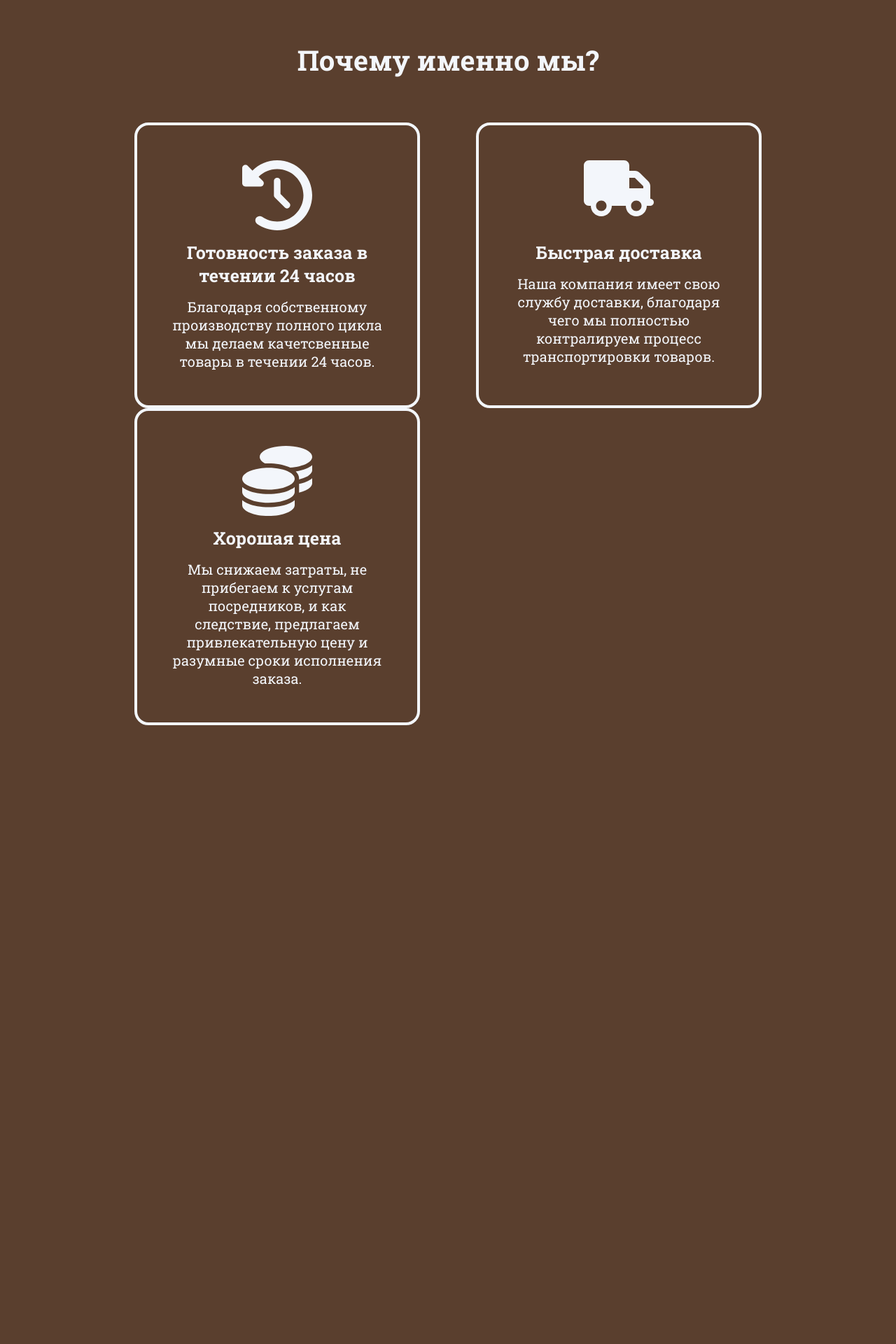
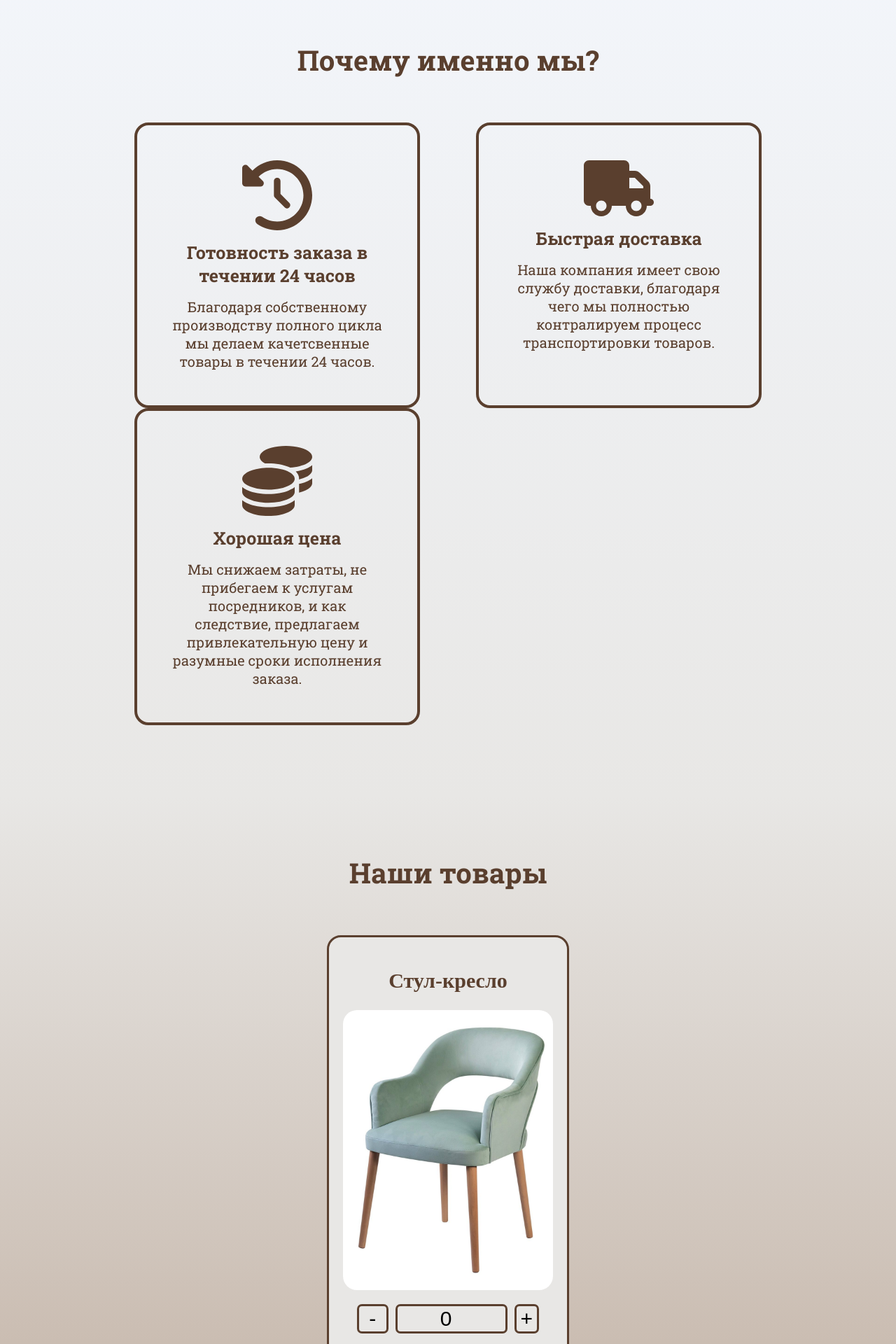
Before and after one commit to gleb-bread/landing, a PHP site: page / in a window 1280 px wide. Shown: the part 880-2800 px from the top of the page at 70% size. Before the commit the page ends 1916 px from the top, so only its background shows below. Run offline with PHP 8.4, Linux system fonts and the light colour scheme; some libraries are stand-ins or nearby versions.

Commit message:
add product

```diff
--- a/index.html
+++ b/index.html
@@ -25,6 +25,12 @@
                 <li class="menu__item"><a href="" class="menu__link">Свяжитесь с нами</a></li>
                 <li class="menu__item"><a href="" class="menu__link">Адрес</a></li>
             </ul>
+        </div>
+        <div class="menu__basket">
+            <svg xmlns="http://www.w3.org/2000/svg" viewBox="0 0 576 512">
+                <path
+                    d="M171.7 191.1H404.3L322.7 35.07C316.6 23.31 321.2 8.821 332.9 2.706C344.7-3.409 359.2 1.167 365.3 12.93L458.4 191.1H544C561.7 191.1 576 206.3 576 223.1C576 241.7 561.7 255.1 544 255.1L492.1 463.5C484.1 492 459.4 512 430 512H145.1C116.6 512 91 492 83.88 463.5L32 255.1C14.33 255.1 0 241.7 0 223.1C0 206.3 14.33 191.1 32 191.1H117.6L210.7 12.93C216.8 1.167 231.3-3.409 243.1 2.706C254.8 8.821 259.4 23.31 253.3 35.07L171.7 191.1zM191.1 303.1C191.1 295.1 184.8 287.1 175.1 287.1C167.2 287.1 159.1 295.1 159.1 303.1V399.1C159.1 408.8 167.2 415.1 175.1 415.1C184.8 415.1 191.1 408.8 191.1 399.1V303.1zM271.1 303.1V399.1C271.1 408.8 279.2 415.1 287.1 415.1C296.8 415.1 304 408.8 304 399.1V303.1C304 295.1 296.8 287.1 287.1 287.1C279.2 287.1 271.1 295.1 271.1 303.1zM416 303.1C416 295.1 408.8 287.1 400 287.1C391.2 287.1 384 295.1 384 303.1V399.1C384 408.8 391.2 415.1 400 415.1C408.8 415.1 416 408.8 416 399.1V303.1z" />
+            </svg>
         </div>
     </header>
     <section class="hero">
@@ -73,7 +79,7 @@
             </div>
             <div class="positive-list__border">
                 <div class="positive-list__item">
-                    <div class="positive-list__icon">
+                    <div class="positive-list__icon" style="width: 100px; height: 80px">
                         <svg xmlns="http://www.w3.org/2000/svg" viewBox="0 0 640 512">
                             <path
                                 d="M368 0C394.5 0 416 21.49 416 48V96H466.7C483.7 96 499.1 102.7 512 114.7L589.3 192C601.3 204 608 220.3 608 237.3V352C625.7 352 640 366.3 640 384C640 401.7 625.7 416 608 416H576C576 469 533 512 480 512C426.1 512 384 469 384 416H256C256 469 213 512 160 512C106.1 512 64 469 64 416H48C21.49 416 0 394.5 0 368V48C0 21.49 21.49 0 48 0H368zM416 160V256H544V237.3L466.7 160H416zM160 368C133.5 368 112 389.5 112 416C112 442.5 133.5 464 160 464C186.5 464 208 442.5 208 416C208 389.5 186.5 368 160 368zM480 464C506.5 464 528 442.5 528 416C528 389.5 506.5 368 480 368C453.5 368 432 389.5 432 416C432 442.5 453.5 464 480 464z" />
@@ -107,6 +113,27 @@
             </div>
         </div>
     </section>
+    <section class="shop">
+        <div class="shop__title">
+            <h2>Наши товары</h2>
+        </div>
+        <div class="shop__product">
+            <div class="shop__product__title">
+                <h2>Стул-кресло</h2>
+            </div>
+            <div class="shop__product__icon">
+            </div>
+            <div class="shop__product__counter">
+                <input type="button" value=" - " class="shop__product__counter__neg">
+                <input type="number" name="" value="0" id="" readonly="readonly" class="shop__product__counter__value">
+                <input type="button" value="+" class="shop__product__counter__pos">
+            </div>
+            <div class="shop__product__price">
+                <span>4000р</span>
+            </div>
+            <input type="button" value="Добавить в корзину" class="shop__product__get">
+        </div>
+    </section>
     <script src="js/script.js"></script>
     <script src="https://kit.fontawesome.com/24e4b4339a.js" crossorigin="anonymous"></script>
 </body>
--- a/sass/_global.sass
+++ b/sass/_global.sass
@@ -1,5 +1,4 @@
 @import "variables"
 body
-    background-color: $dark
     margin: 0
     padding: 0
--- a/sass/_header.sass
+++ b/sass/_header.sass
@@ -22,5 +22,21 @@
     &__link
         color: $dark
         text-decoration: none
+    &__basket
+        padding: 5px
+        border: 3px solid $dark
+        border-radius: 50%
+        display: flex
+        justify-content: center
+        align-items: center
+        height: 45px
+        margin-right: 50px
+        &>svg
+            fill: $dark
+            width: 45px
+
 header
     background-color: $light
+    display: flex
+    justify-content: space-around
+    align-items: center
--- a/sass/_positive-list.sass
+++ b/sass/_positive-list.sass
@@ -1,5 +1,8 @@
 @import "variables"
 .positive-list
+    background: -webkit-linear-gradient(180deg, rgb(243, 246, 251), rgb(232, 231, 229))
+    background: -moz-linear-gradient(180deg, rgb(243, 246, 251), rgb(232, 231, 229))
+    background: linear-gradient(180deg, rgb(243, 246, 251), rgb(232, 231, 229))
     &__block
         width: 70%
         display: flex
@@ -8,7 +11,7 @@
         padding: 100px
         flex-wrap: wrap
     &__border
-        border: 4px solid $light
+        border: 4px solid $dark
         border-radius: 20px
         width: 300px
         padding: 50px
@@ -21,11 +24,11 @@
         justify-content: start
         align-items: center
         font-family: $fontFamily
-        color: $light
+        color: $dark
         text-align: center
     &__icon
         align-self: center
-        fill: $light
+        fill: $dark
     &__title
         font-size: 25px
         font-weight: 700
@@ -43,4 +46,4 @@
                 text-align: center
                 font-size: 40px
                 font-family: $fontFamily
-                color: $light
+                color: $dark
--- /dev/null
+++ b/sass/_shop.sass
@@ -0,0 +1,76 @@
+.shop
+    padding: 50px
+    background: -webkit-linear-gradient(180deg, rgb(232, 231, 229), rgb(196, 180, 167))
+    background: -moz-linear-gradient(180deg, rgb(232, 231, 229), rgb(196, 180, 167))
+    background: linear-gradient(180deg, rgb(232, 231, 229), rgb(196, 180, 167))
+    display: flex
+    flex-direction: column
+    align-items: center
+    &__title
+        margin-bottom: 30px
+        &>h2
+            font-family: $fontFamily
+            font-size: 40px
+            color: $dark
+    &__product
+        display: flex
+        flex-direction: column
+        align-items: center
+        border: 3px solid $dark
+        border-radius: 20px
+        padding: 20px
+        width: 300px
+        background-color: #E8E7E5
+        &__title
+            &>h2
+                font-size: 30px
+                text-align: center
+                color: $dark
+                font-weight: 600
+        &__icon
+            height: 400px
+            width: 100%
+            background-image: url('../style/img/product_1jpg.jpg')
+            background-size: cover
+            background-position: center
+            border-radius: 20px
+            margin-bottom: 20px
+        &__counter
+            display: flex
+            justify-content: center
+            margin-bottom: 5px
+            &__neg
+                display: block
+                margin-bottom: 10px
+                background-color: #E8E7E5
+                font-size: 30px
+                border: 3px solid $dark
+                border-radius: 7px
+            &__value
+                display: block
+                margin: 0 10px 10px 10px
+                text-align: center
+                background-color: #E8E7E5
+                border: 3px solid $dark
+                border-radius: 7px
+                font-size: 30px
+                width: 50%
+            &__pos
+                display: block
+                margin-bottom: 10px
+                background-color: #E8E7E5
+                font-size: 30px
+                border: 3px solid $dark
+                border-radius: 7px
+        &__get
+            background-color: #E8E7E5
+            font-size: 20px
+            border: 3px solid $dark
+            border-radius: 7px
+            font-family: $fontFamily
+            padding: 5px
+        &__price
+            font-size: 30px
+            font-family: $fontFamily
+            color: $dark
+            margin-bottom: 10px
--- a/sass/index.sass
+++ b/sass/index.sass
@@ -3,3 +3,4 @@
 @import "variables"
 @import "hero"
 @import "positive-list"
+@import "shop"
--- a/style/index.css
+++ b/style/index.css
@@ -1,5 +1,4 @@
 body {
-  background-color: #5A3F2E;
   margin: 0;
   padding: 0;
 }
@@ -32,9 +31,26 @@ body {
   color: #5A3F2E;
   text-decoration: none;
 }
+.menu__basket {
+  padding: 5px;
+  border: 3px solid #5A3F2E;
+  border-radius: 50%;
+  display: flex;
+  justify-content: center;
+  align-items: center;
+  height: 45px;
+  margin-right: 50px;
+}
+.menu__basket > svg {
+  fill: #5A3F2E;
+  width: 45px;
+}
 
 header {
   background-color: #F3F6FB;
+  display: flex;
+  justify-content: space-around;
+  align-items: center;
 }
 
 .hero__block {
@@ -72,6 +88,11 @@ header {
   margin: 0;
 }
 
+.positive-list {
+  background: -webkit-linear-gradient(180deg, rgb(243, 246, 251), rgb(232, 231, 229));
+  background: -moz-linear-gradient(180deg, rgb(243, 246, 251), rgb(232, 231, 229));
+  background: linear-gradient(180deg, rgb(243, 246, 251), rgb(232, 231, 229));
+}
 .positive-list__block {
   width: 70%;
   display: flex;
@@ -81,7 +102,7 @@ header {
   flex-wrap: wrap;
 }
 .positive-list__border {
-  border: 4px solid #F3F6FB;
+  border: 4px solid #5A3F2E;
   border-radius: 20px;
   width: 300px;
   padding: 50px;
@@ -96,12 +117,12 @@ header {
   justify-content: start;
   align-items: center;
   font-family: "Roboto Slab", sans-serif;
-  color: #F3F6FB;
+  color: #5A3F2E;
   text-align: center;
 }
 .positive-list__icon {
   align-self: center;
-  fill: #F3F6FB;
+  fill: #5A3F2E;
 }
 .positive-list__title {
   font-size: 25px;
@@ -123,5 +144,93 @@ header {
   text-align: center;
   font-size: 40px;
   font-family: "Roboto Slab", sans-serif;
-  color: #F3F6FB;
+  color: #5A3F2E;
+}
+
+.shop {
+  padding: 50px;
+  background: -webkit-linear-gradient(180deg, rgb(232, 231, 229), rgb(196, 180, 167));
+  background: -moz-linear-gradient(180deg, rgb(232, 231, 229), rgb(196, 180, 167));
+  background: linear-gradient(180deg, rgb(232, 231, 229), rgb(196, 180, 167));
+  display: flex;
+  flex-direction: column;
+  align-items: center;
+}
+.shop__title {
+  margin-bottom: 30px;
+}
+.shop__title > h2 {
+  font-family: "Roboto Slab", sans-serif;
+  font-size: 40px;
+  color: #5A3F2E;
+}
+.shop__product {
+  display: flex;
+  flex-direction: column;
+  align-items: center;
+  border: 3px solid #5A3F2E;
+  border-radius: 20px;
+  padding: 20px;
+  width: 300px;
+  background-color: #E8E7E5;
+}
+.shop__product__title > h2 {
+  font-size: 30px;
+  text-align: center;
+  color: #5A3F2E;
+  font-weight: 600;
+}
+.shop__product__icon {
+  height: 400px;
+  width: 100%;
+  background-image: url("../style/img/product_1jpg.jpg");
+  background-size: cover;
+  background-position: center;
+  border-radius: 20px;
+  margin-bottom: 20px;
+}
+.shop__product__counter {
+  display: flex;
+  justify-content: center;
+  margin-bottom: 5px;
+}
+.shop__product__counter__neg {
+  display: block;
+  margin-bottom: 10px;
+  background-color: #E8E7E5;
+  font-size: 30px;
+  border: 3px solid #5A3F2E;
+  border-radius: 7px;
+}
+.shop__product__counter__value {
+  display: block;
+  margin: 0 10px 10px 10px;
+  text-align: center;
+  background-color: #E8E7E5;
+  border: 3px solid #5A3F2E;
+  border-radius: 7px;
+  font-size: 30px;
+  width: 50%;
+}
+.shop__product__counter__pos {
+  display: block;
+  margin-bottom: 10px;
+  background-color: #E8E7E5;
+  font-size: 30px;
+  border: 3px solid #5A3F2E;
+  border-radius: 7px;
+}
+.shop__product__get {
+  background-color: #E8E7E5;
+  font-size: 20px;
+  border: 3px solid #5A3F2E;
+  border-radius: 7px;
+  font-family: "Roboto Slab", sans-serif;
+  padding: 5px;
+}
+.shop__product__price {
+  font-size: 30px;
+  font-family: "Roboto Slab", sans-serif;
+  color: #5A3F2E;
+  margin-bottom: 10px;
 }/*# sourceMappingURL=index.css.map */
```
Also changed, not shown: style/img/product_1jpg.jpg (added), 1 other file.
